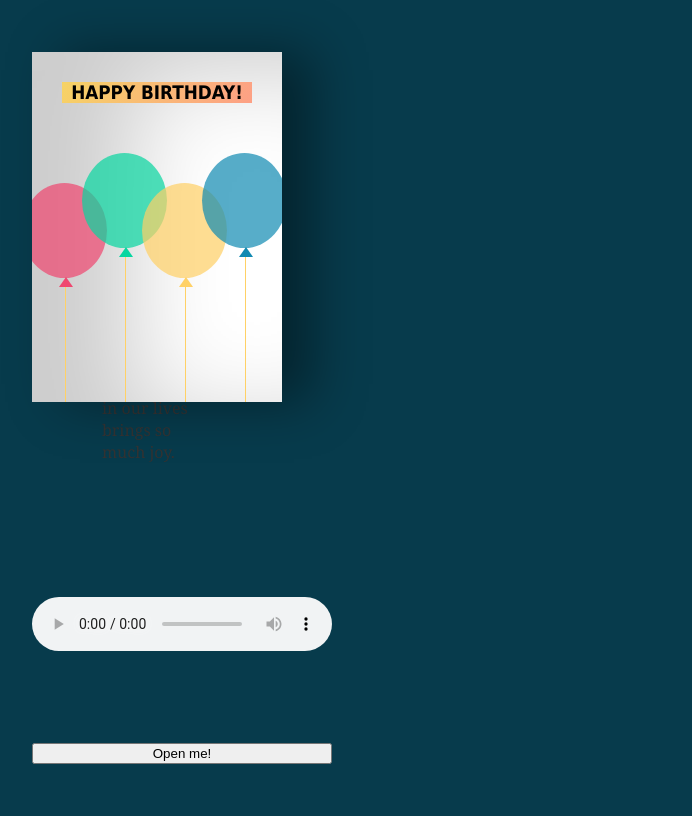
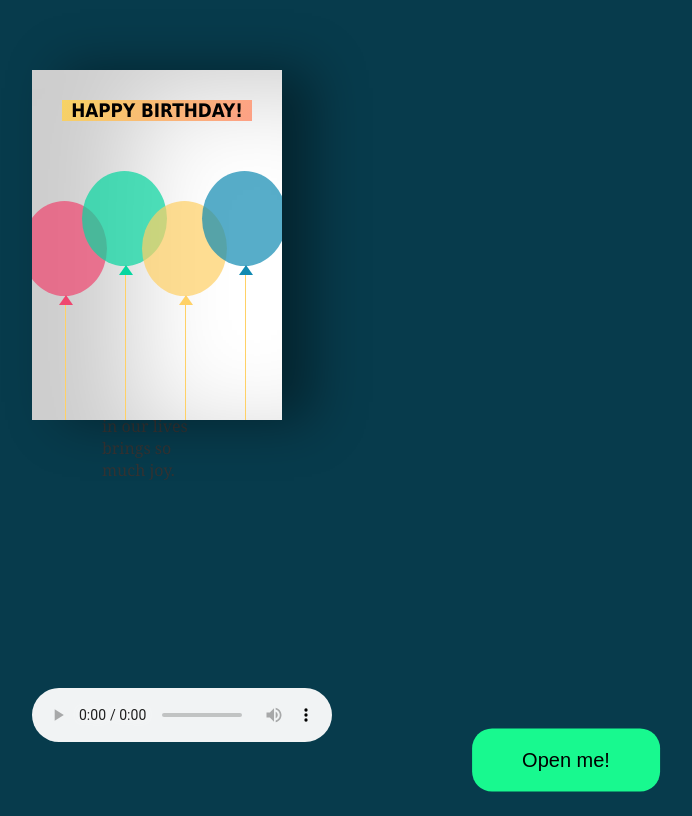
Before and after one commit to sourabhmehta-coder/second, a plain HTML site: page index.html in a window 1280 px wide. Shown: the whole page, without its empty margins (458-1150 px from the left). Drawn offline with Linux system fonts and the light colour scheme.

Commit message:
Update wishes2.css
css added button

```diff
--- a/wishes2.css
+++ b/wishes2.css
@@ -15,6 +15,24 @@ body {
     transform: perspective(2500px);
     transition: 1s;
   }
+
+
+button{
+    background-color: #18f98f;
+    border: none;
+    border-radius: 20px;
+    position: absolute;
+    top: 95%;
+    left: 80%;
+    padding: 20px 50px;
+   font-weight: 30px;
+    font-size: 20px;
+
+
+    transform: translate(-50%, -50%);
+
+
+    }
 
   .birthdayCard:hover {
     transform: perspective(2500px) rotate(5deg);
```
